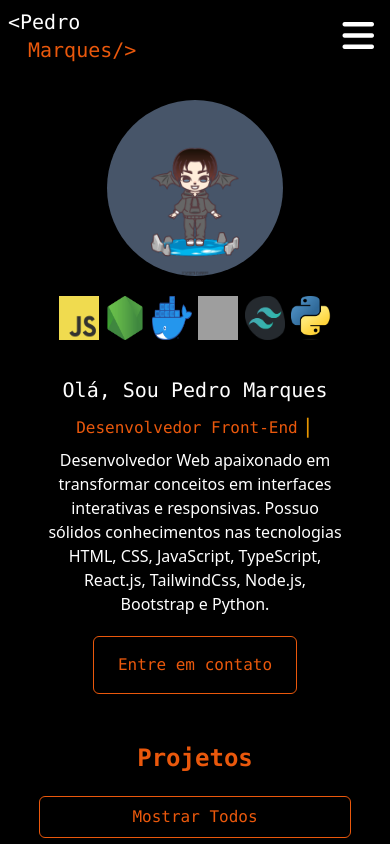
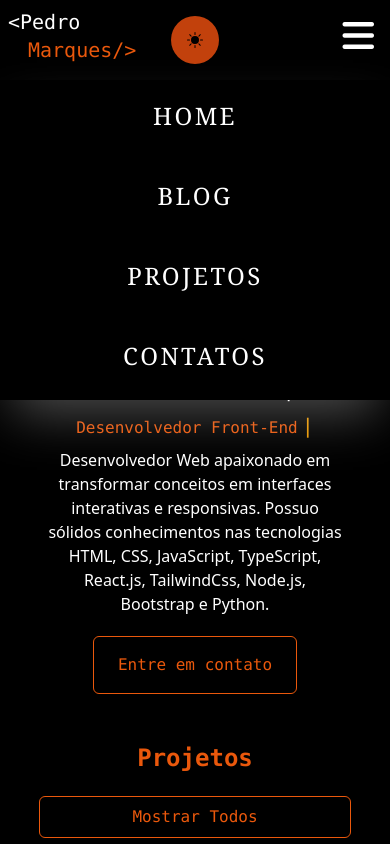
Before and after one commit to PedroMarques391/portfolio, a React (Vite) app: page / in a window 390 px wide. Shown: the top 844 px of the page. Built offline with nearby package versions, Linux system fonts and the light colour scheme; grey boxes are pictures that could not be loaded.

Commit message:
refactor:  Refatorando menu lateral mobile, a lógica foi transferida para um novo componente e importado em NavBar.jsx

```diff
--- a/src/components/Body.jsx
+++ b/src/components/Body.jsx
@@ -36,10 +36,10 @@ function Body() {
             <h1 data-aos="fade-right" data-aos-duration="3000" className="mt-2 text-xl md:mt-8 md:text-2xl">
               <Typewriter writing="Olá, Sou Pedro Marques" hiddenCursor />
             </h1>
-            <p className="text-blue-600 dark:text-orange-600 my-2 md:ml-6 md:text-xl">
+            <div className="text-blue-600 dark:text-orange-600 my-2 md:ml-6 md:text-xl">
               <Typewriter writing="Desenvolvedor Front-End" delay={2800} />
-            </p>
-            <p data-aos="flip-up" data-aos-duration="3000" className="w-full text-center leading-6 font-sans md:w-full md:text-left md:text-lg tablet:text-center">Desenvolvedor Web apaixonado em transformar conceitos em interfaces interativas e responsivas. Possuo sólidos conhecimentos nas tecnologias HTML, CSS, JavaScript, TypeScript, React.js, TailwindCss, Node.js, Bootstrap e Python.</p>
+            </div>
+            <div data-aos="flip-up" data-aos-duration="3000" className="w-full text-center leading-6 font-sans md:w-full md:text-left md:text-lg tablet:text-center">Desenvolvedor Web apaixonado em transformar conceitos em interfaces interativas e responsivas. Possuo sólidos conhecimentos nas tecnologias HTML, CSS, JavaScript, TypeScript, React.js, TailwindCss, Node.js, Bootstrap e Python.</div>
             <button onClick={() => animateScroll.scrollToBottom(options)} className="border border-blue-600 dark:border-orange-600 py-4 px-6 rounded-md my-5 text-blue-600 dark:text-orange-600 hover:text-white dark:hover:text-black hover:bg-blue-600 dark:hover:bg-orange-600 duration-500 md:w-2/5 md:py-3 md:ml-6">Entre em contato</button>
           </div>
         </section>
--- a/src/components/DarkModeButton.jsx
+++ b/src/components/DarkModeButton.jsx
@@ -31,7 +31,7 @@ function DarkModeButton() {
     }
   };
   return (
-    <div className="absolute top-10 md:right-[5%] md:top-6">
+    <div className="absolute -top-16 md:right-[5%] md:top-6">
       <button onClick={handleThemeSwitch} className="p-4 bg-blue-600 dark:bg-orange-700 text-white dark:text-black rounded-full w-12 h-12 flex justify-center items-center relative duration-1000">
         {
         theme === 'light' ? <BsMoonFill /> : <BsFillSunFill />
--- a/src/components/LI.jsx
+++ b/src/components/LI.jsx
@@ -3,7 +3,7 @@ import React from 'react';
 function LI({ onClick, children, href }) {
   return (
     href ? (
-      <li className="text-2xl h-32 tracking-widest md:mb-5 md:h-16 duration-1000 md:text-lg hover:text-blue-600 dark:hover:text-orange-600">
+      <li className="text-2xl h-20 tracking-widest md:mb-5 md:h-16 duration-1000 md:text-lg hover:text-blue-600 dark:hover:text-orange-600">
         <button
           className="p-5 uppercase"
         >
@@ -18,7 +18,7 @@ function LI({ onClick, children, href }) {
         </button>
       </li>
     ) : (
-      <li className="text-2xl h-32 tracking-widest md:mb-5 md:h-16 duration-1000 md:text-lg hover:text-blue-600 dark:hover:text-orange-600">
+      <li className="text-2xl h-20 tracking-widest md:mb-5 md:h-16 duration-1000 md:text-lg hover:text-blue-600 dark:hover:text-orange-600">
         <button
           className="p-5 uppercase"
           onClick={onClick}
--- a/src/components/NavBar.jsx
+++ b/src/components/NavBar.jsx
@@ -3,6 +3,7 @@ import { animateScroll } from 'react-scroll';
 import Logo from './Logo';
 import DarkModeButton from './DarkModeButton';
 import LI from './LI';
+import SideBar from './SideBar';
 
 function NavBar() {
   const [isOpen, setIsOpen] = useState(true);
@@ -27,15 +28,18 @@ function NavBar() {
 
   return (
     <>
-      <header className={`${isOpen ? 'bg-white dark:bg-black h-20 ' : 'bg-black bg-opacity-80 text-white'} duration-1000 fixed top-0 w-full z-50 ${scrollOn && 'shadow-black dark:shadow-white shadow-lg'}`}>
+      <header className={`block md:hidden fixed bg-white dark:bg-black mt-20 z-30 w-full transition-all duration-1000 top-0 shadow-2xl dark:shadow-white/30 ${isOpen ? '-top-[500px]' : 'top-0'}`}>
+        <SideBar />
+      </header>
+      <header className={`bg-white dark:bg-black h-20 duration-1000 fixed top-0 w-full z-20 ${scrollOn && 'shadow-black dark:shadow-white shadow-lg'}`}>
         <div className="flex justify-between p-2 md:hidden">
-          <Logo color={`${isOpen ? 'text-black dark:text-white' : 'text-white dark:text-white'}`} />
-          <button onClick={handleClick} className="text-4xl p-2 text-white"><i className={`${isOpen ? 'fa-solid fa-bars dark:text-white text-black' : 'fa-solid fa-x text-white'}`} /></button>
+          <Logo color={`${isOpen ? 'text-black dark:text-white' : 'text-black dark:text-white'}`} />
+          <button onClick={handleClick} className="text-4xl p-2 text-white"><i className={`${isOpen ? 'fa-solid fa-bars dark:text-white text-black' : 'fa-solid fa-x dark:text-white text-black'}`} /></button>
         </div>
         <nav className="md:flex justify-around md:pt-5">
           <div className="hidden md:block"><Logo /></div>
           <ul
-            className={`${isOpen ? '-ml-72 -mt-[510px] text-blue-700 dark:text-orange-900 duration-700 invisible md:visible md:mt-0 md:text-black dark:md:text-white md:ml-0 md:flex md:justify-end gap-8 mr-10 items-center' : 'flex flex-col items-center leading-10 duration-1000 justify-around font-serif mt-10'}`}
+            className="sm:hidden -ml-72 -mt-[510px] text-blue-700 dark:text-orange-900 duration-700 invisible md:visible md:mt-0 md:text-black dark:md:text-white md:ml-0 md:flex md:justify-end gap-8 mr-10 items-center "
           >
             <DarkModeButton />
             <LI onClick={() => animateScroll.scrollToTop(options)}>Home</LI>
--- /dev/null
+++ b/src/components/SideBar.jsx
@@ -0,0 +1,24 @@
+import React from 'react';
+import { animateScroll } from 'react-scroll';
+import LI from './LI';
+import DarkModeButton from './DarkModeButton';
+
+function SideBar() {
+  const options = {
+    duration: 2000,
+    smooth: true,
+  };
+  return (
+    <aside className="leading-10 font-serif">
+      <ul className="flex flex-col justify-between items-center text-black dark:text-white">
+        <DarkModeButton />
+        <LI onClick={() => animateScroll.scrollToTop(options)}>Home</LI>
+        <LI href="https://pedromarques391.github.io/blog/">Blog</LI>
+        <LI onClick={() => animateScroll.scrollTo(450, options)}>Projetos</LI>
+        <LI onClick={() => animateScroll.scrollToBottom(options)}>Contatos</LI>
+      </ul>
+    </aside>
+  );
+}
+
+export default SideBar;
```
